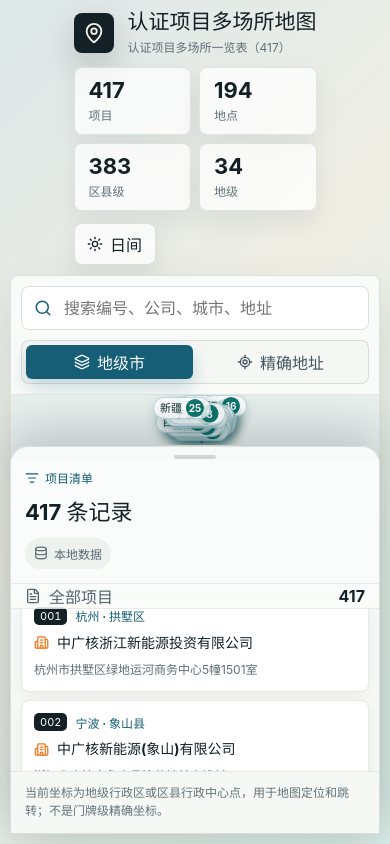
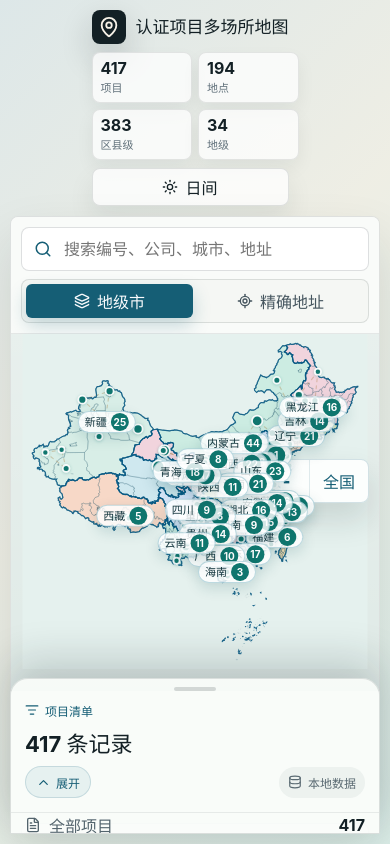
Before and after one commit to eggmeeen/authentication, a React (Vite) app: page / in a window 390 px wide. Built offline with nearby package versions, Linux system fonts and the light colour scheme.

Commit message:
Fix mobile drawer and topbar spacing

```diff
--- a/src/App.tsx
+++ b/src/App.tsx
@@ -1,6 +1,6 @@
 import { useCallback, useEffect, useMemo, useRef, useState } from "react";
 import type { PointerEvent as ReactPointerEvent } from "react";
-import { Building2, Database, FileText, Layers3, ListFilter, Loader2, LocateFixed, MapPin, Moon, Search, Sun } from "lucide-react";
+import { Building2, ChevronUp, Database, FileText, Layers3, ListFilter, Loader2, LocateFixed, MapPin, Moon, Search, Sun } from "lucide-react";
 import type { ChinaMapDataset, CoordinateMode, Coord, MapPoint, ProjectDataset, ProjectRecord, ThemeMode } from "./types";
 
 const PROVINCE_COLORS = [
@@ -1232,6 +1232,7 @@
   const [selectedProjectId, setSelectedProjectId] = useState<number | null>(null);
   const [loadError, setLoadError] = useState<string | null>(null);
   const [isMobileLayout, setIsMobileLayout] = useState(() => window.innerWidth <= 780);
+  const [mobileDrawerExpanded, setMobileDrawerExpanded] = useState(false);
 
   useEffect(() => {
     Promise.all([
@@ -1255,7 +1256,10 @@
 
   useEffect(() => {
     const media = window.matchMedia("(max-width: 780px)");
-    const sync = (matches: boolean) => setIsMobileLayout(matches);
+    const sync = (matches: boolean) => {
+      setIsMobileLayout(matches);
+      if (!matches) setMobileDrawerExpanded(false);
+    };
     sync(media.matches);
     const handleChange = (event: MediaQueryListEvent) => sync(event.matches);
     media.addEventListener("change", handleChange);
@@ -1284,6 +1288,7 @@
 
   const onSelectProject = useCallback((projectId: number) => {
     setSelectedProjectId(projectId);
+    if (window.innerWidth <= 780) setMobileDrawerExpanded(false);
   }, []);
 
   const clearSearch = useCallback(() => {
@@ -1356,7 +1361,7 @@
         </button>
       </header>
 
-      <section className={`workspace ${isMobileLayout ? "is-mobile" : ""}`}>
+      <section className={`workspace ${isMobileLayout ? "is-mobile" : ""} ${mobileDrawerExpanded ? "drawer-expanded" : "drawer-collapsed"}`}>
         <section className="visual-pane is-active">
           <div className="toolbar">
             <div className="search-box">
@@ -1419,9 +1424,22 @@
               </span>
               <h2>{visibleProjects.length} 条记录</h2>
             </div>
-            <div className="db-badge">
-              <Database size={14} />
-              本地数据
+            <div className="panel-head-actions">
+              {isMobileLayout && (
+                <button
+                  className={`drawer-toggle ${mobileDrawerExpanded ? "is-expanded" : ""}`}
+                  type="button"
+                  onClick={() => setMobileDrawerExpanded((current) => !current)}
+                  aria-label={mobileDrawerExpanded ? "收起公司抽屉" : "展开公司抽屉"}
+                >
+                  <ChevronUp size={15} />
+                  {mobileDrawerExpanded ? "收起" : "展开"}
+                </button>
+              )}
+              <div className="db-badge">
+                <Database size={14} />
+                本地数据
+              </div>
             </div>
           </div>
 
--- a/src/styles.css
+++ b/src/styles.css
@@ -946,6 +946,12 @@
   border-color: rgba(255, 255, 255, 0.08);
 }
 
+.panel-head-actions {
+  display: inline-flex;
+  align-items: center;
+  gap: 8px;
+}
+
 .eyebrow {
   display: inline-flex;
   align-items: center;
@@ -978,6 +984,34 @@
   color: #596971;
   background: #edf2ef;
   font-size: 12px;
+}
+
+.drawer-toggle {
+  display: inline-flex;
+  align-items: center;
+  gap: 5px;
+  height: 32px;
+  padding: 0 10px;
+  border: 1px solid rgba(21, 94, 117, 0.16);
+  border-radius: 999px;
+  color: #155e75;
+  background: rgba(14, 116, 144, 0.08);
+  font-size: 12px;
+  font-weight: 800;
+}
+
+.drawer-toggle svg {
+  transition: transform 180ms ease;
+}
+
+.drawer-toggle.is-expanded svg {
+  transform: rotate(180deg);
+}
+
+.theme-night .drawer-toggle {
+  color: #c7f9ff;
+  border-color: rgba(103, 232, 249, 0.22);
+  background: rgba(8, 145, 178, 0.16);
 }
 
 .theme-night .db-badge {
@@ -1167,9 +1201,63 @@
     padding: max(10px, env(safe-area-inset-top)) 10px max(10px, env(safe-area-inset-bottom));
   }
 
+  .topbar {
+    display: grid;
+    grid-template-columns: minmax(0, 1fr) auto;
+    gap: 8px 10px;
+    align-items: start;
+    margin-bottom: 10px;
+  }
+
+  .brand {
+    gap: 10px;
+  }
+
+  .brand-mark {
+    width: 38px;
+    height: 38px;
+  }
+
+  .brand h1 {
+    font-size: 19px;
+  }
+
+  .brand p {
+    display: none;
+  }
+
+  .stat-strip {
+    grid-column: 1 / -1;
+    grid-template-columns: repeat(4, minmax(0, 1fr));
+    gap: 6px;
+    min-width: 0;
+  }
+
+  .stat-strip div {
+    padding: 7px 8px;
+    box-shadow: 0 8px 18px rgba(19, 32, 37, 0.06);
+  }
+
+  .stat-strip strong {
+    font-size: 16px;
+  }
+
+  .stat-strip span {
+    margin-top: 3px;
+    font-size: 11px;
+  }
+
+  .theme-toggle {
+    height: 38px;
+    min-width: 68px;
+    padding: 0 10px;
+    align-self: start;
+  }
+
   .toolbar {
     grid-template-columns: 1fr;
     padding: 10px;
+    gap: 8px;
   }
 
   .segmented {
@@ -1190,10 +1278,15 @@
   }
 
   .workspace.is-mobile {
+    --mobile-drawer-height: 172px;
     grid-template-columns: 1fr;
     grid-template-rows: minmax(0, 1fr);
     gap: 0;
     position: relative;
+  }
+
+  .workspace.is-mobile.drawer-expanded {
+    --mobile-drawer-height: min(46dvh, 420px);
   }
 
   .workspace.is-mobile .visual-pane {
@@ -1214,7 +1307,7 @@
     right: 0;
     bottom: 0;
     z-index: 22;
-    height: min(42dvh, 380px);
+    height: var(--mobile-drawer-height);
     grid-template-rows: auto auto minmax(0, 1fr) auto;
     border-radius: 18px 18px 0 0;
     box-shadow: 0 -18px 40px rgba(19, 32, 37, 0.18);
@@ -1222,7 +1315,7 @@
 
   .workspace.is-mobile .stage {
     min-height: 0;
-    padding-bottom: min(42dvh, 380px);
+    padding-bottom: calc(var(--mobile-drawer-height) + 8px);
   }
 
   .workspace.is-mobile .side-panel.is-active::before {
@@ -1255,7 +1348,7 @@
 
   .map-controls {
     right: 10px;
-    bottom: calc(min(42dvh, 380px) + 10px);
+    bottom: calc(var(--mobile-drawer-height) + 10px);
   }
 
   .map-controls button {
@@ -1264,7 +1357,7 @@
   }
 
   .workspace.is-mobile .focus-card {
-    bottom: calc(min(42dvh, 380px) + 10px);
+    bottom: calc(var(--mobile-drawer-height) + 10px);
     left: 10px;
     right: 68px;
     width: auto;
@@ -1277,26 +1370,23 @@
 }
 
 @media (max-width: 520px) {
-  .topbar {
-    gap: 12px;
-    margin-bottom: 10px;
-  }
-
   .brand-mark {
-    width: 40px;
-    height: 40px;
+    width: 34px;
+    height: 34px;
   }
 
   .brand h1 {
-    font-size: 21px;
-  }
-
-  .brand p {
-    font-size: 12px;
+    font-size: 17px;
   }
 
   .panel-head {
     flex-direction: column;
+    gap: 8px;
+  }
+
+  .panel-head-actions {
+    width: 100%;
+    justify-content: space-between;
   }
 
   .panel-head,
@@ -1311,8 +1401,12 @@
   }
 
   .project-row {
-    padding: 12px;
+    padding: 10px 11px;
     margin-bottom: 8px;
+  }
+
+  .row-address {
+    -webkit-line-clamp: 1;
   }
 
   .focus-card strong {
@@ -1323,20 +1417,23 @@
     font-size: 12px;
   }
 
-  .workspace.is-mobile .side-panel.is-active {
-    height: min(46dvh, 420px);
+  .workspace.is-mobile {
+    --mobile-drawer-height: 156px;
   }
 
-  .workspace.is-mobile .stage {
-    padding-bottom: min(46dvh, 420px);
-  }
-
-  .workspace.is-mobile .map-controls {
-    bottom: calc(min(46dvh, 420px) + 10px);
+  .workspace.is-mobile.drawer-expanded {
+    --mobile-drawer-height: min(50dvh, 430px);
   }
 
   .workspace.is-mobile .focus-card {
     right: 58px;
-    bottom: calc(min(46dvh, 420px) + 10px);
+  }
+
+  .workspace.is-mobile .selection-summary {
+    top: 86px;
+  }
+
+  .stat-strip {
+    grid-template-columns: repeat(2, minmax(0, 1fr));
   }
 }
```
